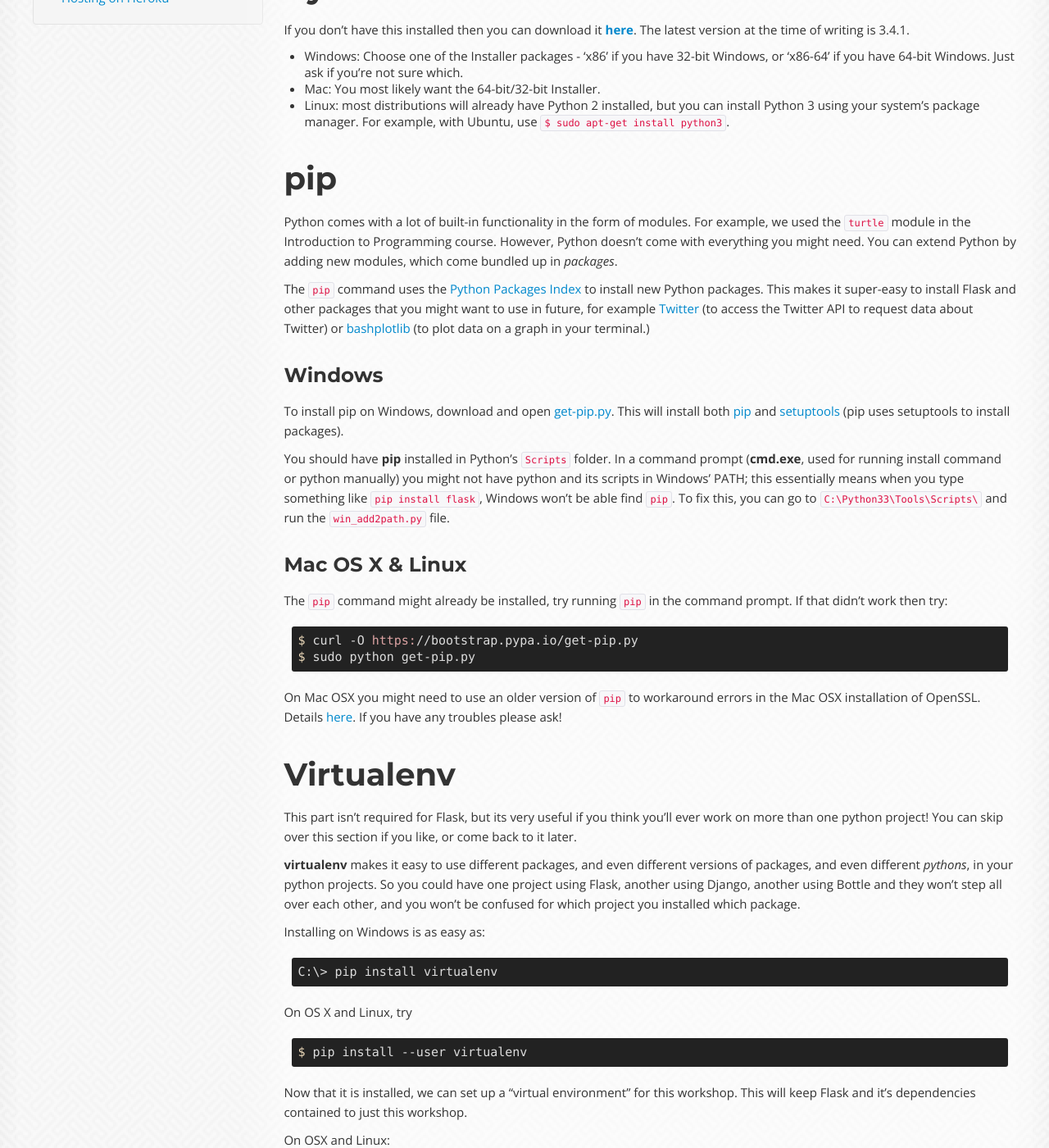
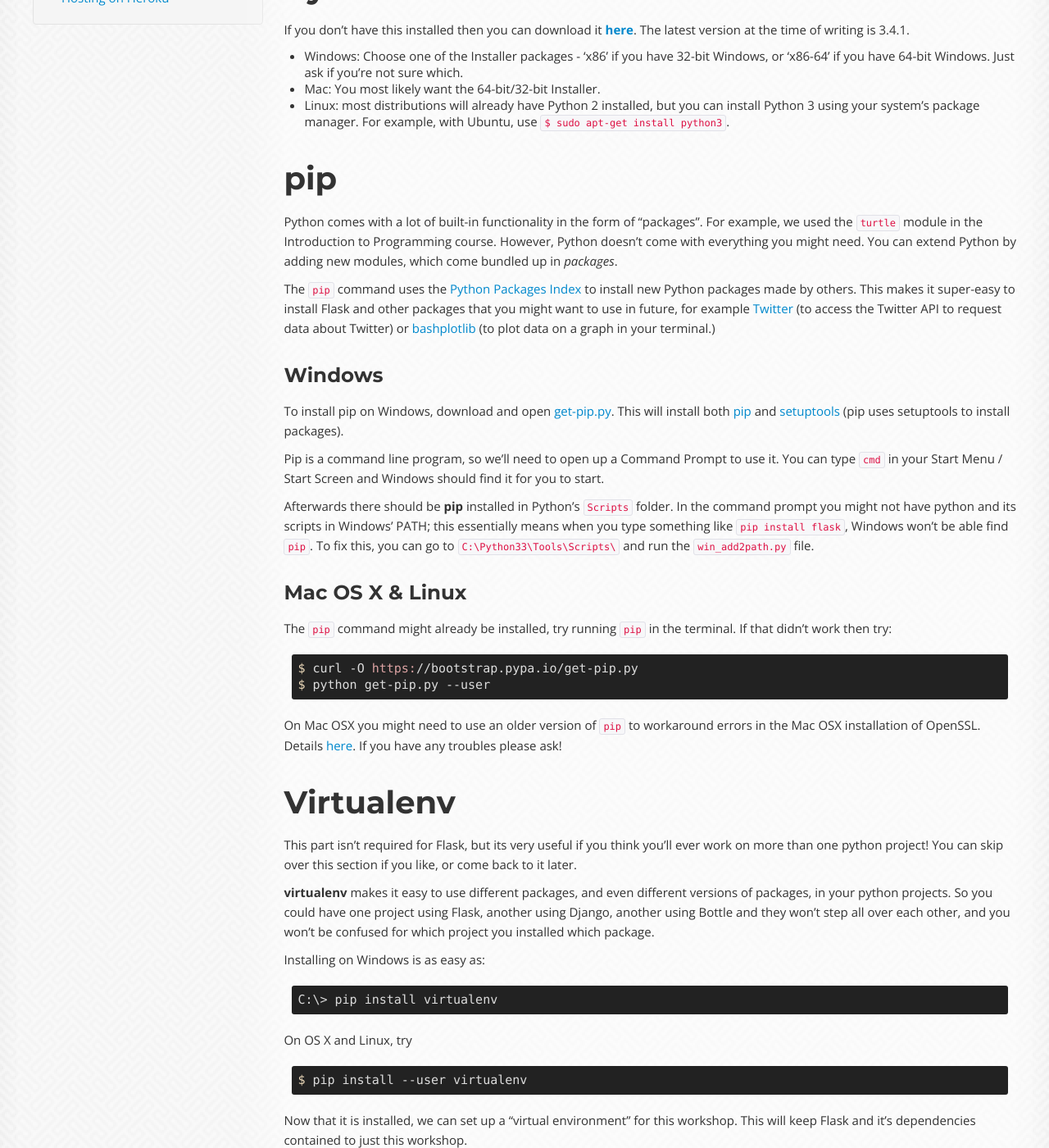
Before and after one commit to OpenTechSchool/python-flask, a Jekyll site: the page built from core/setup.md, in a window 1280 px wide and 1400 px high, scrolled down 626 px. Shown: the whole window at 82% size. Built offline with Jekyll 4.4.1, drawn with Linux system fonts in a browser that asks for light colours; some of the changed text lies outside the part shown.

Commit message:
Wording, explanation of command prompt.

```diff
--- a/core/setup.md
+++ b/core/setup.md
@@ -29,25 +29,27 @@ If you don't have this installed then you can download it [**here**](http://pyth
 
 # pip
 
-Python comes with a lot of built-in functionality in the form of modules. For example, we used the `turtle` module in the Introduction to Programming course. However, Python doesn't come with everything you might need. You can extend Python by adding new modules, which come bundled up in *packages*.
+Python comes with a lot of built-in functionality in the form of "packages". For example, we used the `turtle` module in the Introduction to Programming course. However, Python doesn't come with everything you might need. You can extend Python by adding new modules, which come bundled up in *packages*.
 
-The `pip` command uses the [Python Packages Index](https://pypi.python.org/pypi) to install new Python packages. This makes it super-easy to install Flask and other packages that you might want to use in future, for example [Twitter](https://pypi.python.org/pypi/twitter) (to access the Twitter API to request data about Twitter) or [bashplotlib](https://pypi.python.org/pypi/bashplotlib) (to plot data on a graph in your terminal.)
+The `pip` command uses the [Python Packages Index](https://pypi.python.org/pypi) to install new Python packages made by others. This makes it super-easy to install Flask and other packages that you might want to use in future, for example [Twitter](https://pypi.python.org/pypi/twitter) (to access the Twitter API to request data about Twitter) or [bashplotlib](https://pypi.python.org/pypi/bashplotlib) (to plot data on a graph in your terminal.)
 
 ### Windows
 
 To install pip on Windows, download and open [get-pip.py](https://raw.github.com/pypa/pip/master/contrib/get-pip.py). This will install both [pip] and [setuptools] \(pip uses setuptools to install packages\).
 
-You should have **pip** installed in Python's `Scripts` folder. In a command prompt (**cmd.exe**, used for running install command or python manually) you might not have python and its scripts in Windows' PATH; this essentially means when you type something like `pip install flask`, Windows won't be able find `pip`. To fix this, you can go to `C:\Python33\Tools\Scripts\` and run the `win_add2path.py` file.
+Pip is a command line program, so we'll need to open up a Command Prompt to use it. You can type `cmd` in your Start Menu / Start Screen and Windows should find it for you to start.
+
+Afterwards there should be **pip** installed in Python's `Scripts` folder. In the command prompt you might not have python and its scripts in Windows' PATH; this essentially means when you type something like `pip install flask`, Windows won't be able find `pip`. To fix this, you can go to `C:\Python33\Tools\Scripts\` and run the `win_add2path.py` file.
 
 [pip]: https://pypi.python.org/pypi/pip
 [setuptools]: https://pypi.python.org/pypi/setuptools
 
 ### Mac OS X & Linux
 
-The `pip` command might already be installed, try running `pip` in the command prompt. If that didn't work then try:
+The `pip` command might already be installed, try running `pip` in the terminal. If that didn't work then try:
 
     $ curl -O https://bootstrap.pypa.io/get-pip.py
-    $ sudo python get-pip.py
+    $ python get-pip.py --user
 
 On Mac OSX you might need to use an older version of `pip` to workaround errors in the Mac OSX installation of OpenSSL. Details [here](https://github.com/pypa/pip/issues/829). If you have any troubles please
 ask!
@@ -56,7 +58,7 @@ ask!
 
 This part isn't required for Flask, but its very useful if you think you'll ever work on more than one python project! You can skip over this section if you like, or come back to it later.
 
-**virtualenv** makes it easy to use different packages, and even different versions of packages, and even different *pythons*, in your python projects. So you could have one project using Flask, another using Django, another using Bottle and they won't step all over each other, and you won't be confused for which project you installed which package.
+**virtualenv** makes it easy to use different packages, and even different versions of packages, in your python projects. So you could have one project using Flask, another using Django, another using Bottle and they won't step all over each other, and you won't be confused for which project you installed which package.
 
 Installing on Windows is as easy as:
 
@@ -99,3 +101,5 @@ So far as website frameworks go, Flask has a minimal number of libraries that it
 Now that everything is set up, installing Flask is as easy as:
 
     $ pip install flask
+
+Phew! That should be all the housekeeping, now we can get on with the fun stuff.
```
